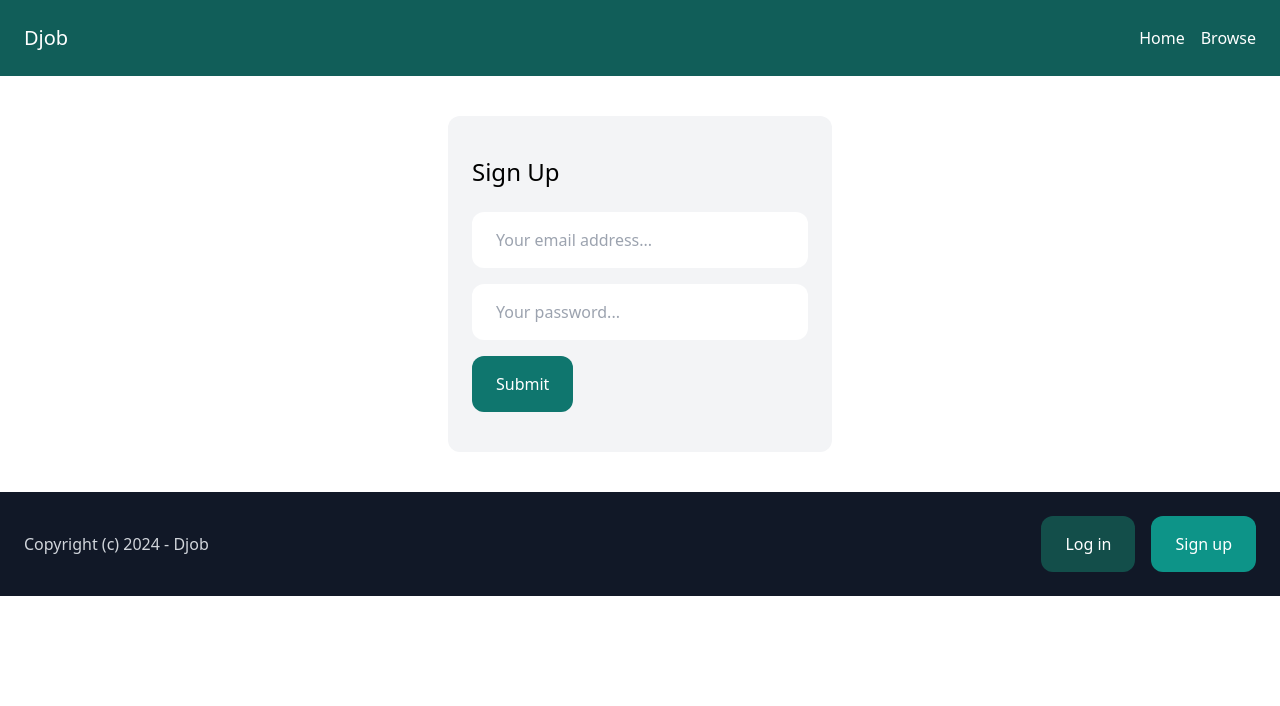
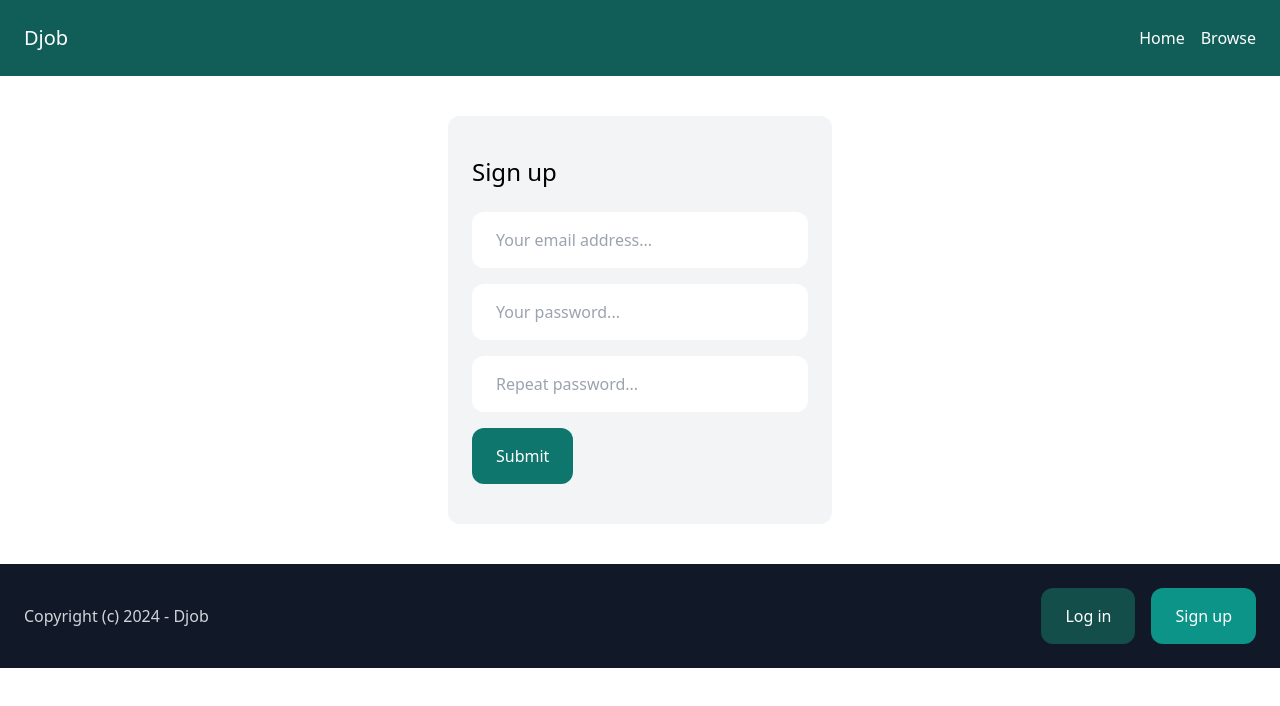
Before and after one commit to kodaishiotsuki/djob, a Nuxt app in the folder djob_frontend/: page /signup in a window 1280 px wide. Shown: the top 706 px of the page. Built offline with nearby package versions, Linux system fonts and the light colour scheme.

Commit message:
fix:signup機能

```diff
--- a/djob_frontend/pages/signup.vue
+++ b/djob_frontend/pages/signup.vue
@@ -1,21 +1,76 @@
-<script setup></script>
+<script setup>
+const router = useRouter();
+
+let email = ref("");
+let password1 = ref("");
+let password2 = ref("");
+let errors = ref([]);
+
+async function submitForm() {
+  console.log("submitForm");
+
+  errors.value = [];
+
+  await $fetch("http://127.0.0.1:8000/api/v1/users/", {
+    method: "POST",
+    body: {
+      username: email.value,
+      password: password1.value,
+    },
+  })
+    .then((response) => {
+      console.log("response", response);
+
+      router.push({ path: "/login" });
+    })
+    .catch((error) => {
+      if (error.response) {
+        for (const property in error.response._data) {
+          errors.value.push(`${property}: ${error.response._data[property]}`);
+        }
+        console.log(JSON.stringify(error.response));
+      } else if (error.message) {
+        errors.value.push("Something went wrong. Please try again");
+
+        console.log(JSON.stringify(error));
+      }
+    });
+}
+</script>
 
 <template>
   <div class="py-10 px-6">
     <div class="max-w-sm mx-auto py-10 px-6 bg-gray-100 rounded-xl">
-      <h1 class="mb-6 text-2xl">Sign Up</h1>
+      <h1 class="mb-6 text-2xl">Sign up</h1>
 
-      <form>
+      <form v-on:submit.prevent="submitForm">
         <input
+          v-model="email"
           type="email"
           placeholder="Your email address..."
           class="w-full mb-4 py-4 px-6 rounded-xl"
         />
         <input
+          v-model="password1"
           type="password"
           placeholder="Your password..."
           class="w-full mb-4 py-4 px-6 rounded-xl"
         />
+        <input
+          v-model="password2"
+          type="password"
+          placeholder="Repeat password..."
+          class="w-full mb-4 py-4 px-6 rounded-xl"
+        />
+
+        <div
+          v-if="errors.length"
+          class="mb-6 py-4 px-6 bg-rose-400 text-white rounded-xl"
+        >
+          <p v-for="error in errors" v-bind:key="error">
+            {{ error }}
+          </p>
+        </div>
 
         <button class="py-4 px-6 bg-teal-700 text-white rounded-xl">
           Submit
```
